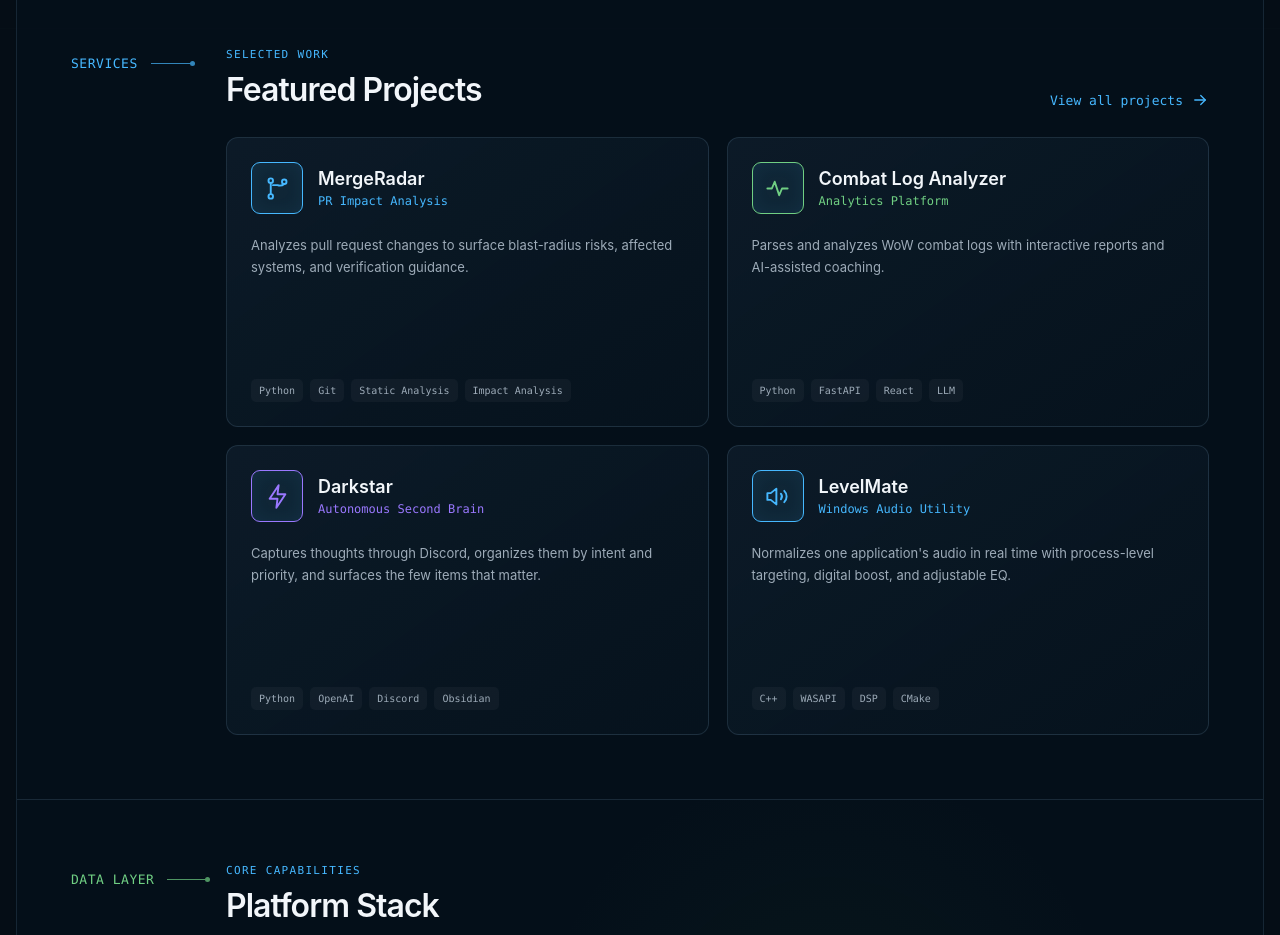
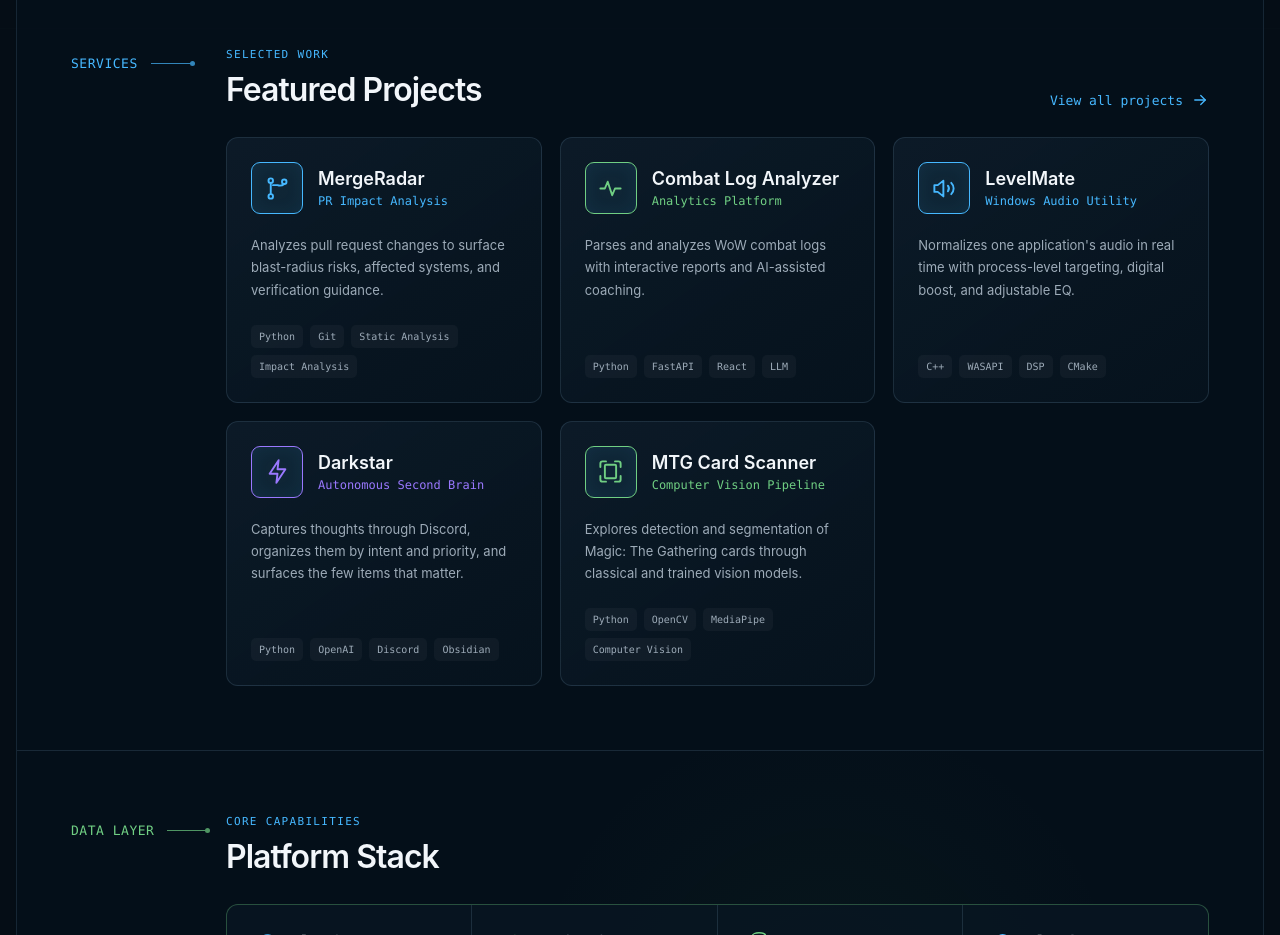
Before and after one commit to rootkow/rootkow-portfolio, a React (Vite) app: page / in a window 1280 px wide. Shown: the part 740-1675 px from the top of the page. Built offline with nearby package versions, Linux system fonts and the light colour scheme.

Commit message:
Add MTG Card Scanner project card

```diff
--- a/src/App.jsx
+++ b/src/App.jsx
@@ -37,6 +37,15 @@
     tone: "green"
   },
   {
+    icon: "volume",
+    title: "LevelMate",
+    subtitle: "Windows Audio Utility",
+    description:
+      "Normalizes one application's audio in real time with process-level targeting, digital boost, and adjustable EQ.",
+    tags: ["C++", "WASAPI", "DSP", "CMake"],
+    tone: "cyan"
+  },
+  {
     icon: "spark",
     title: "Darkstar",
     subtitle: "Autonomous Second Brain",
@@ -46,13 +55,13 @@
     tone: "purple"
   },
   {
-    icon: "volume",
-    title: "LevelMate",
-    subtitle: "Windows Audio Utility",
+    icon: "scan",
+    title: "MTG Card Scanner",
+    subtitle: "Computer Vision Pipeline",
     description:
-      "Normalizes one application's audio in real time with process-level targeting, digital boost, and adjustable EQ.",
-    tags: ["C++", "WASAPI", "DSP", "CMake"],
-    tone: "cyan"
+      "Explores detection and segmentation of Magic: The Gathering cards through classical and trained vision models.",
+    tags: ["Python", "OpenCV", "MediaPipe", "Computer Vision"],
+    tone: "green"
   }
 ];
 
@@ -131,6 +140,7 @@
     phone: <path d="M22 16.9v3a2 2 0 0 1-2.2 2 19.8 19.8 0 0 1-8.6-3.1 19.5 19.5 0 0 1-6-6A19.8 19.8 0 0 1 2.1 4.2 2 2 0 0 1 4.1 2h3a2 2 0 0 1 2 1.7c.1 1 .4 2 .7 2.8a2 2 0 0 1-.5 2.1L8.1 9.8a16 16 0 0 0 6 6l1.2-1.2a2 2 0 0 1 2.1-.5c.9.3 1.8.6 2.8.7a2 2 0 0 1 1.8 2.1Z" />,
     pulse: <path d="M3 12h4l2.5-6 4 12 2.5-6h5" />,
     satellite: <><path d="m13 7 4 4-6 6-4-4 6-6Z" /><path d="m6 8-3-3 2-2 3 3M18 16l3 3-2 2-3-3M14 4l2-2M4 14l-2 2M12 12l9-9" /></>,
+    scan: <><path d="M8 3H5a2 2 0 0 0-2 2v3M16 3h3a2 2 0 0 1 2 2v3M21 16v3a2 2 0 0 1-2 2h-3M8 21H5a2 2 0 0 1-2-2v-3" /><rect x="7" y="6" width="10" height="12" rx="1" /></>,
     search: <><circle cx="10.5" cy="10.5" r="6.5" /><path d="m16 16 5 5" /></>,
     server: <><rect x="4" y="4" width="16" height="6" rx="1" /><rect x="4" y="14" width="16" height="6" rx="1" /><path d="M8 7h.01M8 17h.01" /></>,
     spark: <path d="m13 2-8 12h7l-1 8 8-12h-7l1-8Z" />,
--- a/src/styles.css
+++ b/src/styles.css
@@ -226,9 +226,8 @@
 .data-line { top: 321px; height: 45px; }
 .data-box { position: relative; margin-top: 45px; min-height: 72px; border-color: rgba(112, 207, 131, .5); color: var(--green); }
 
-.project-grid { display: grid; grid-template-columns: repeat(2, 1fr); gap: 18px; }
+.project-grid { display: grid; grid-template-columns: repeat(3, 1fr); gap: 18px; }
 .project-card {
-  min-height: 290px;
   padding: 24px;
   display: flex;
   flex-direction: column;
```
